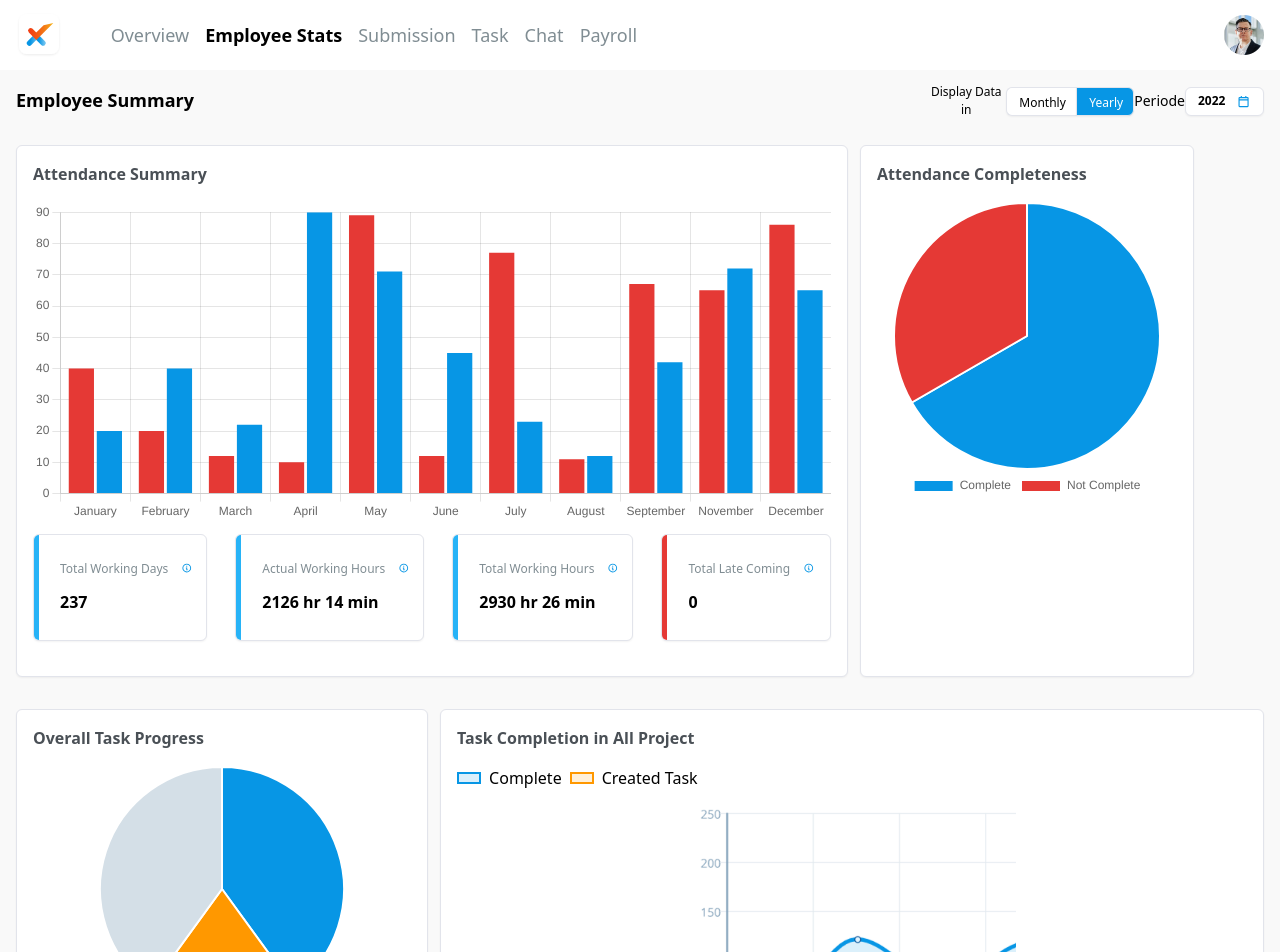
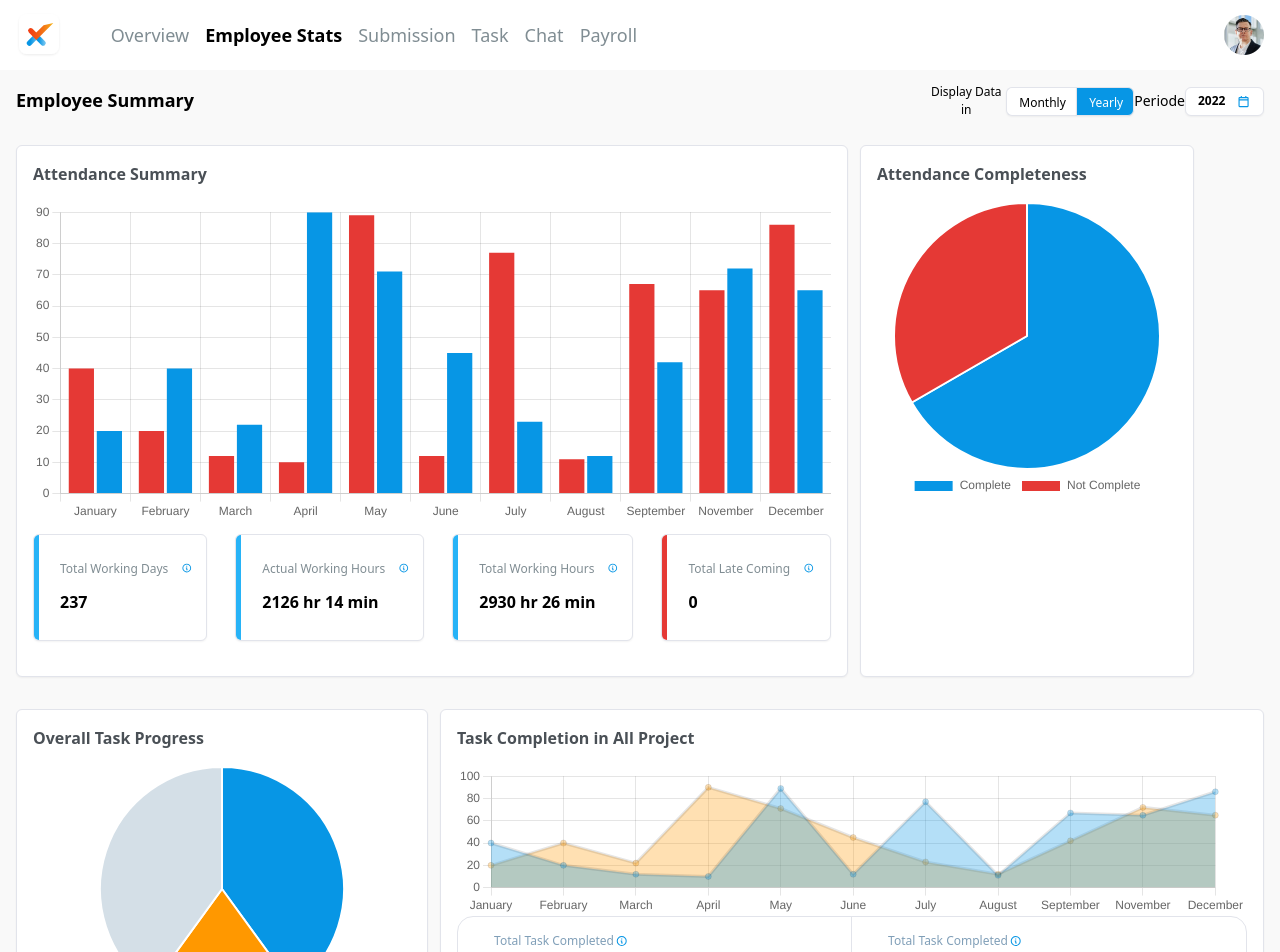
Before and after one commit to ariobintangn/elabram-test, a Vue app in the folder elabram-test/: page /employee-stats in a window 1280 px wide. Shown: the top 952 px of the page. Built offline with nearby package versions, Linux system fonts and the light colour scheme.

Commit message:
add line chart

```diff
--- a/elabram-test/src/components/EmployeeStatsTaskCompletionInAllProject.vue
+++ b/elabram-test/src/components/EmployeeStatsTaskCompletionInAllProject.vue
@@ -1,6 +1,42 @@
 <script>
+import { Line } from 'vue-chartjs'
+import { Chart as ChartJS, Title, Tooltip, Legend, BarElement, CategoryScale, LinearScale } from 'chart.js'
+
+ChartJS.register(Title, Tooltip, Legend, BarElement, CategoryScale, LinearScale)
 export default {
-
+    components: {
+        LineChart: Line
+    },
+    data() {
+        return {
+            chartData: {
+                labels: [ 'January', 'February', 'March', "April", "May", "June", "July", "August", "September", "November", "December" ],
+                datasets: [
+                    {
+                        data: [40, 20, 12, 10, 89, 12, 77, 11, 67, 65, 86, 10],
+                        label: 'Label 1',
+                        backgroundColor: 'rgba(7, 150, 229, 0.3)',
+                        fill: true
+                    },
+                    {
+                        data: [20, 40, 22, 90, 71, 45, 23, 12, 42, 72, 65, 10],
+                        label: 'Label 2',
+                        backgroundColor: 'rgba(255, 152, 0, 0.3)',
+                        fill: true
+                    }
+                ]
+            },
+            chartOptions: {
+                responsive:true,
+                maintainAspectRatio: false,
+                plugins: {
+                    legend: {
+                        display: false,
+                    },
+                }
+            }
+        }
+    }
 }
 </script>
 
@@ -10,7 +46,14 @@ export default {
         <div class="w-full flex justify-between items-center pb-4">
             <h1 class="font-bold text-primary-gray-4">Task Completion in All Project</h1>
         </div>
-        <div class="flex w-full  items-center mb-4">
+        <div class="w-full">
+            <LineChart
+                id="chart-4"
+                :options="chartOptions"
+                :data="chartData"
+            />
+        </div>
+        <!-- <div class="flex w-full  items-center mb-4">
             <div class="h-[12px] w-[24px] mr-2 border-2 border-primary-600 bg-primary-450 "></div>
             <div class="mr-2">Complete</div>
             <div class="h-[12px] w-[24px] mr-2 border-2 border-yellow-2 bg-yellow-1 "></div>
@@ -18,7 +61,7 @@ export default {
         </div>
         <div>
             <img src="../assets/home/graph4.png" class="lg:h-[291px]">
-        </div>
+        </div> -->
 
         <div class="h-[134px] w-full border border-primary-border rounded-t-2xl flex flex-row text-center">
             <div class="w-1/2 border-r border-primary-border px-[21px] py-[16px]">
```
Also changed, not shown: elabram-test/src/components/EmployeeStatsTaskProgress.vue (+1 -21 lines).
